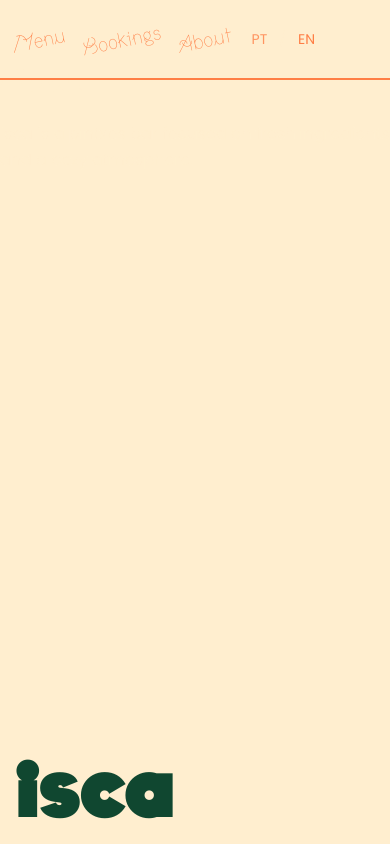
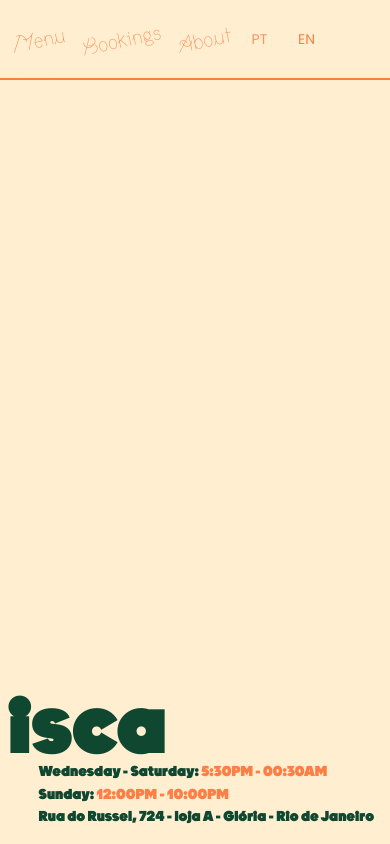
Before and after one commit to guerrinharj/isca, a Next.js app: page /en/sobre in a window 390 px wide. Built offline with nearby package versions, Linux system fonts and the light colour scheme.

Commit message:
basic info for desktop and mobile

```diff
--- a/app/[locale]/layout.tsx
+++ b/app/[locale]/layout.tsx
@@ -3,6 +3,7 @@ import NavBar from '../../components/NavBar'
 import { getMessages } from '@/lib/i18n'
 import { locales, type Locale } from '@/lib/i18n/locales'
 import BigMark from '../../components/BigMark'
+import InfoText from '../../components/InfoText'
 
 type LayoutProps = {
     children: React.ReactNode
@@ -31,8 +32,10 @@ export default async function RootLayout({ children, params }: LayoutProps) {
 
                 <main className="py-8">{children}</main>
 
-                {/* Client Component handles hiding logic */}
                 <BigMark locale={safeLocale} />
+
+                {/* Bottom-right info */}
+                <InfoText locale={safeLocale} />
             </body>
         </html>
     )
--- a/components/BigMark.tsx
+++ b/components/BigMark.tsx
@@ -10,8 +10,10 @@ export default function BigMark({ locale }: { locale: string }) {
     const hideOnMobile =
         pathname?.startsWith(`/${locale}/cardapio`) ||
         pathname?.startsWith(`/${locale}/reserva`)
-        // If you also use /reservas, add:
         // || pathname?.startsWith(`/${locale}/reservas`)
+
+    // Special case: apply lift on mobile about
+    const isAbout = pathname === `/${locale}/sobre`
 
     return (
         <Link
@@ -21,7 +23,8 @@ export default function BigMark({ locale }: { locale: string }) {
                 'font-burns-ultra leading-none text-isca-verde',
                 'text-[20vw] md:text-[10vw] w-[95%] md:w-[60%]',
                 '!text-isca-verde hover:!text-isca-verde',
-                hideOnMobile ? 'hidden md:block' : 'block'
+                hideOnMobile ? 'hidden md:block' : 'block',
+                isAbout ? 'translate-y-[-4rem] translate-x-[-0.5rem] md:translate-x-0 md:translate-y-0' : ''
             ].join(' ')}
         >
             isca
--- /dev/null
+++ b/components/InfoText.tsx
@@ -0,0 +1,52 @@
+'use client'
+
+import { usePathname } from 'next/navigation'
+
+type InfoTextProps = {
+    locale: 'pt' | 'en'
+}
+
+export default function InfoText({ locale }: InfoTextProps) {
+    const pathname = usePathname()
+
+    // hide on mobile for /cardapio or /reservas
+    const hideOnMobile =
+        pathname?.startsWith(`/${locale}/cardapio`) ||
+        pathname?.startsWith(`/${locale}/reservas`)
+
+    return (
+        <div
+            className={[
+                'fixed bottom-4 right-4 z-30',
+                'font-burns-ultra text-sm leading-relaxed text-isca-verde',
+                hideOnMobile ? 'hidden md:block' : 'block'
+            ].join(' ')}
+        >
+            {locale === 'en' ? (
+                <>
+                    <p>
+                        Wednesday - Saturday:{' '}
+                        <span className="text-isca-laranja">5:30PM - 00:30AM</span>
+                    </p>
+                    <p>
+                        Sunday:{' '}
+                        <span className="text-isca-laranja">12:00PM - 10:00PM</span>
+                    </p>
+                    <p>Rua do Russel, 724 - loja A - Glória - Rio de Janeiro</p>
+                </>
+            ) : (
+                <>
+                    <p>
+                        Quarta - Sábado:{' '}
+                        <span className="text-isca-laranja">17h30 às 00h30</span>
+                    </p>
+                    <p>
+                        Domingo:{' '}
+                        <span className="text-isca-laranja">12h às 22h</span>
+                    </p>
+                    <p>Rua do Russel, 724 - loja A - Glória - Rio de Janeiro</p>
+                </>
+            )}
+        </div>
+    )
+}
```
